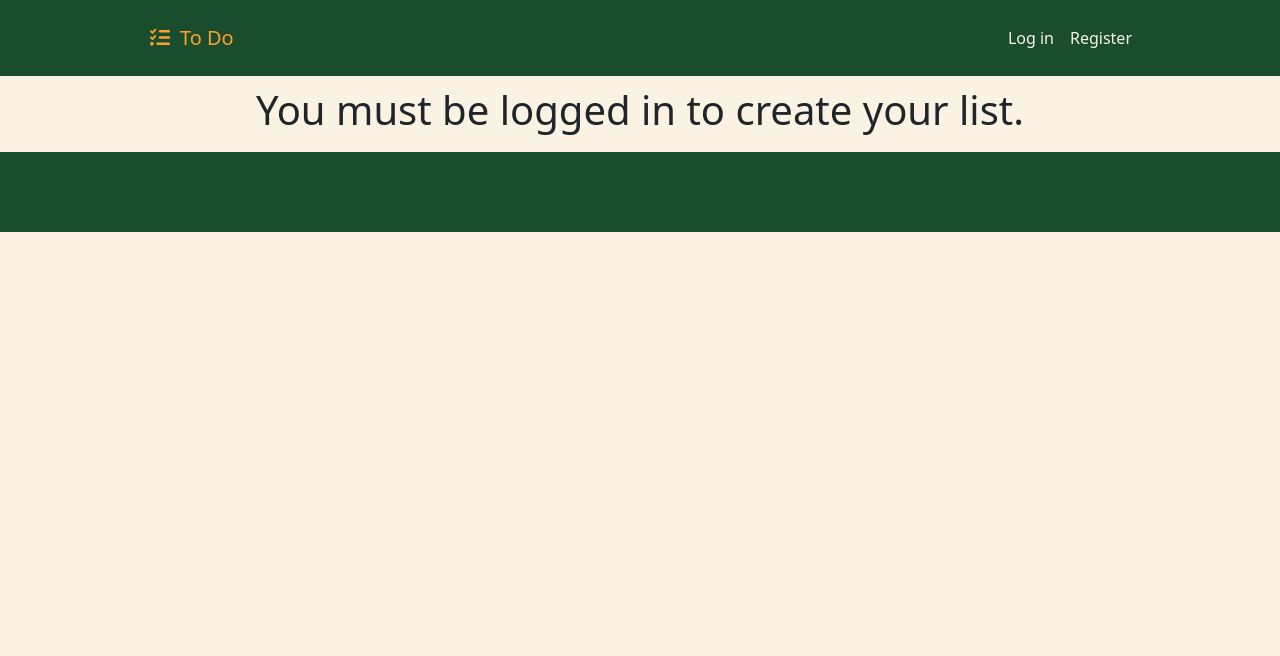
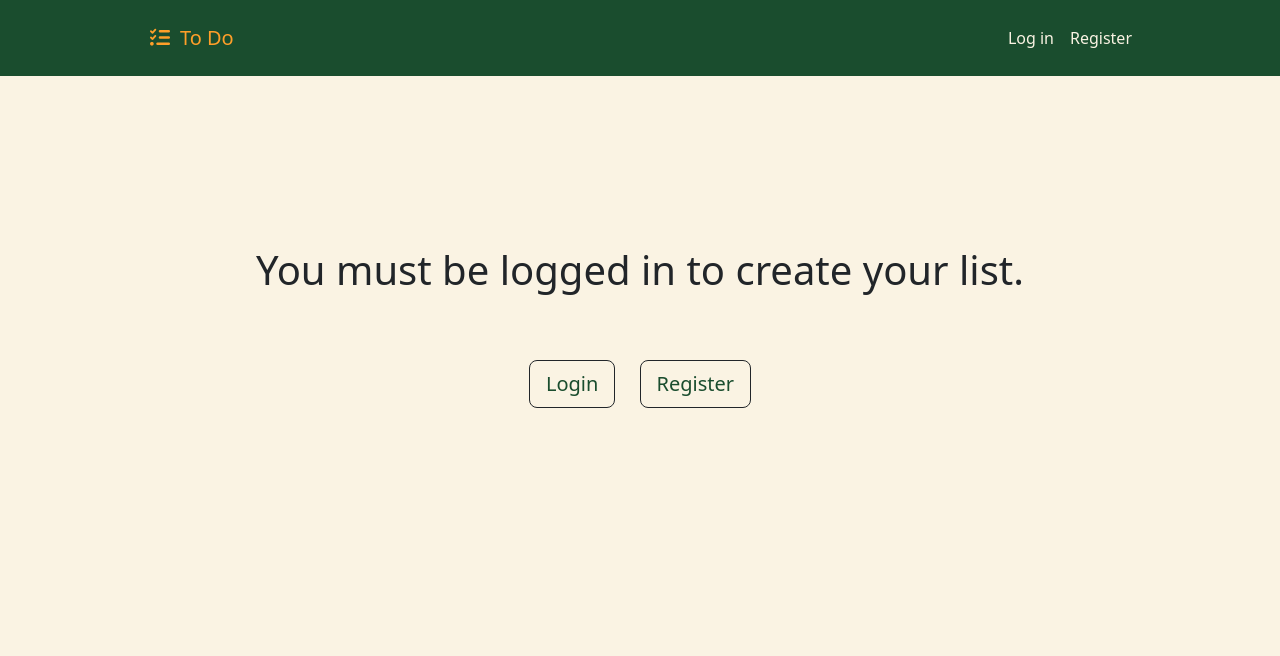
Before and after one commit to adelingruian/MyNotes, a Flask app: page / in a window 1280 px wide. Shown: the top 656 px of the page. Run offline with Flask 2, Linux system fonts and the light colour scheme; some libraries are stand-ins or nearby versions.

Commit message:
v1.3 - Cleaned up Homepage -Needs code clean-up

```diff
--- a/app.py
+++ b/app.py
@@ -11,9 +11,10 @@ from flask_gravatar import Gravatar
 
 app = Flask(__name__)
 app.config['SQLALCHEMY_DATABASE_URI'] = "sqlite:///todo.db"
-app.config['SECRET_KEY'] = "Tractor"
 app.config['SQLALCHEMY_TRACK_MODIFICATIONS'] = False
 db = SQLAlchemy(app)
+
+app.config['SECRET_KEY'] = "Tractor"
 
 ckeditor = CKEditor(app)
 bootstrap = Bootstrap(app)
--- a/static/css/styles.css
+++ b/static/css/styles.css
@@ -4,9 +4,7 @@
 /*000000*/
 
 body {
-    background-color: #FF9F29;
     background-color: #FAF3E3;
-
 }
 
 .todo-item {
@@ -21,6 +19,7 @@ h1 {
 }
 
 .container-not-logged {
+    padding-top: 20vh;
     text-align: center;
 }
 
@@ -60,6 +59,7 @@ h1 {
 .edit-button, .delete-button {
     padding: 10px;
     font-size: 1.5rem;
+    transition: 0.5s;
 }
 
 .edit-button:hover {
@@ -85,7 +85,14 @@ h1 {
 .button-container {
     text-align: center;
     padding-bottom: 3%;
-    padding-top: 3%;
+}
+
+.homepage-buttons {
+    padding: 3% 30%;
+}
+
+.homepage-buttons button {
+    margin: 10px;
 }
 
 .btn-outline-dark {
@@ -105,8 +112,6 @@ h1 {
     padding: 3% 40%
 }
 
-
-
 .control-label {
     padding: 10px;
 }
--- a/templates/base.html
+++ b/templates/base.html
@@ -49,11 +49,9 @@
             </div>
         </nav>
     </div>
-{% block contents %}
-{% endblock %}
-
-<section id="footer">
-
-</section>
+    <div class="main-container">
+        {% block contents %}
+        {% endblock %}
+    </div>
 </body>
 </html>
--- a/templates/index.html
+++ b/templates/index.html
@@ -11,6 +11,10 @@ active
     {% if not current_user.is_authenticated %}
         <div class="container-not-logged">
             <h1 class=>You must be logged in to create your list.</h1>
+            <div class="homepage-buttons">
+                <a href="{{ url_for('login') }}"><button class="btn btn-lg btn-outline-dark">Login</button></a>
+                <a href="{{ url_for('register') }}"><button class="btn btn-lg btn-outline-dark">Register</button></a>
+            </div>
         </div>
     {% endif %}
     {% for task in tasks %}
```
Also changed, not shown: todo.db.
